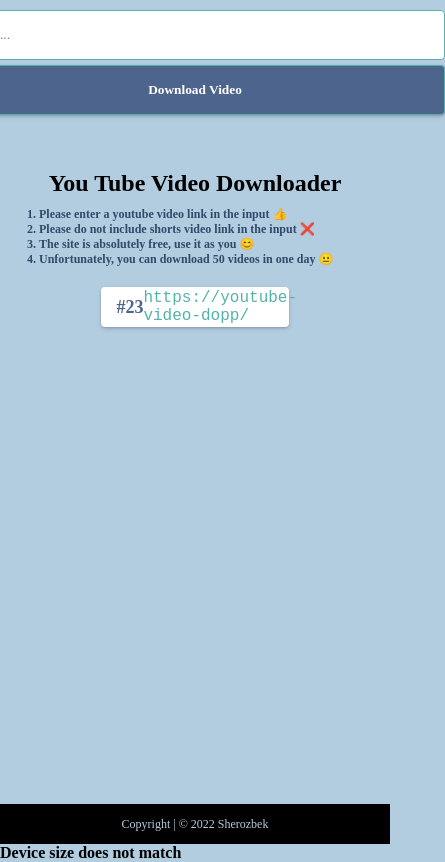
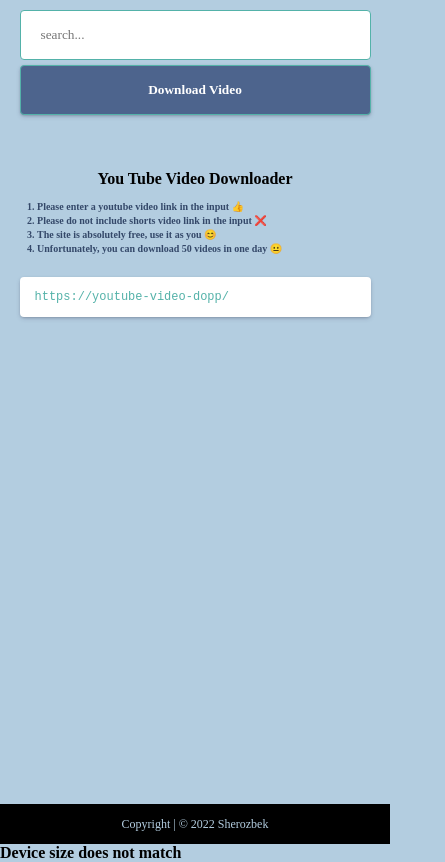
Before and after one commit to sherozbek1706/youtube-download-video, a plain HTML site: page index.html in a window 390 px wide. Shown: the whole page, 445 px wide, since content can reach past the window. Drawn offline with Linux system fonts and the light colour scheme.

Commit message:
responsive

```diff
--- a/style.css
+++ b/style.css
@@ -6,7 +6,7 @@
   font-family: "Poppins";
   outline: none;
 }
-body{
+body {
   background-color: #b3cde0;
 }
 .container {
@@ -14,7 +14,7 @@ body{
   height: 100vh;
   margin: 0 auto;
 }
-.form{
+.form {
   width: 100%;
   height: 120px;
   display: flex;
@@ -22,7 +22,7 @@ body{
   align-items: center;
   justify-content: center;
 }
-.form input{
+.form input {
   width: 500px;
   height: 50px;
   font-weight: 500;
@@ -30,13 +30,14 @@ body{
   border: 1px solid #54b2a9;
   border-radius: 4px;
   margin: 5px;
-  transition: .3s ease-in-out;
+  transition: 0.3s ease-in-out;
 }
-.form input:focus{
+.form input:focus {
   border: 1px solid #fff;
-  box-shadow: rgba(50, 50, 93, 0.25) 0px 2px 5px -1px, rgba(0, 0, 0, 0.3) 0px 1px 3px -1px;
+  box-shadow: rgba(50, 50, 93, 0.25) 0px 2px 5px -1px,
+    rgba(0, 0, 0, 0.3) 0px 1px 3px -1px;
 }
-.form .download__video{
+.form button {
   height: 50px;
   width: 150px;
   border-radius: 4px;
@@ -44,15 +45,15 @@ body{
   background: #4d648d;
   font-weight: 600;
   color: white;
-  transition: .3s ease-in-out;
-  box-shadow: rgba(50, 50, 93, 0.25) 0px 2px 5px -1px, rgba(0, 0, 0, 0.3) 0px 1px 3px -1px;
-
+  transition: 0.3s ease-in-out;
+  box-shadow: rgba(50, 50, 93, 0.25) 0px 2px 5px -1px,
+    rgba(0, 0, 0, 0.3) 0px 1px 3px -1px;
 }
-.form .download__video:hover{
+.form .download__video:hover {
   cursor: pointer;
-  background-color: #344869 ;
+  background-color: #344869;
 }
-.response{
+.response {
   width: 100%;
   padding: 50px 0;
   display: flex;
@@ -60,7 +61,7 @@ body{
   align-items: center;
   justify-content: center;
 }
-.response .item{
+.response .item {
   padding: 5px 15px;
   width: 60%;
   height: 40px;
@@ -68,42 +69,47 @@ body{
   display: flex;
   align-items: center;
   justify-content: space-between;
-  border-radius:4px;
+  border-radius: 4px;
   background-color: #fff;
-  transition: .4s ease-in-out;
-  box-shadow: rgba(50, 50, 93, 0.25) 0px 2px 5px -1px, rgba(0, 0, 0, 0.3) 0px 1px 3px -1px;
+  transition: 0.4s ease-in-out;
+  box-shadow: rgba(50, 50, 93, 0.25) 0px 2px 5px -1px,
+    rgba(0, 0, 0, 0.3) 0px 1px 3px -1px;
 }
-.response .item:hover{
+.response .item:hover {
   transform: scale(1.01);
   cursor: pointer;
-  box-shadow: rgba(17, 17, 26, 0.05) 0px 4px 16px, rgba(17, 17, 26, 0.05) 0px 8px 32px;
+  box-shadow: rgba(17, 17, 26, 0.05) 0px 4px 16px,
+    rgba(17, 17, 26, 0.05) 0px 8px 32px;
 }
-.item p{
+.item p {
   font-weight: 700;
   font-size: 18px;
   color: #4d648d;
 }
-.item a{
+.item a {
   text-decoration: none;
   color: #54b2a9;
   font-weight: 500;
   font-family: monospace;
-  transition: .4s ease-in-out;
+  transition: 0.4s ease-in-out;
   font-size: 16px;
 }
-.response .item:hover a{
+.response .item:hover a {
   color: #344869;
 }
-.response ol{
+.response ol {
   margin: 10px auto;
   width: 360px;
+  display: flex;
+  align-items: center;
+  flex-direction: column;
 }
-.response ol li{
+.response ol li {
   font-weight: 600;
   color: #344869;
   font-size: 12px;
 }
-footer{
+footer {
   width: 100%;
   height: 40px;
   background-color: black;
@@ -114,33 +120,76 @@ footer{
   align-items: center;
   justify-content: center;
 }
-footer p{
+footer p {
   color: #b3cde0;
   font-size: 12px;
 }
-footer p a{
+footer p a {
   color: #b3cde0;
-  font-size: 12px;
 }
-/* .remove__device{
-  width: 100%;
-  height: 100vh;
-  display: none;
-  align-items: center;
-  justify-content: center;
-  background-color: red;
-}
-.remove__device h4{
-  color: black;
-  text-align: center;
-  margin: 20px ;
-}*/
-
-@media(max-width:700px){
-  .form{
+@media (max-width: 700px) {
+  .form {
     flex-direction: column;
   }
-  .form .download__video{
-    width:500px ;
+  .form button {
+    width: 500px;
+  }
+  .item {
+    display: flex;
+    align-items: center;
+    justify-content: center;
+  }
+  .item p {
+    display: none;
+  }
+  .item a {
+    font-size: 12px;
+  }
+  .response ol {
+    width: 100%;
+  }
+  .response ol li {
+    text-align: center;
+    margin: 3px 0;
+    text-align: center;
+  }
+  .response h2 {
+    font-size: 16px;
+  }
+  .response .item {
+    width: 95%;
   }
 }
+
+@media (max-width: 550px) {
+  .response ol {
+    width: 90%;
+    display: inline-block;
+  }
+  .response ol li {
+    text-align: start;
+    font-size: 10px;
+  }
+  .container {
+    width: 90%;
+  }
+  .form button {
+    width: 100%;
+  }
+  .form input {
+    width: 100%;
+  }
+  .response .item {
+    width: 100%;
+  }
+
+}
+@media (max-width: 300px){
+  .response h2{
+    font-size: 12px;
+    text-align: center;
+  }
+  footer p{
+    font-size: 8px;
+  }
+}
```
